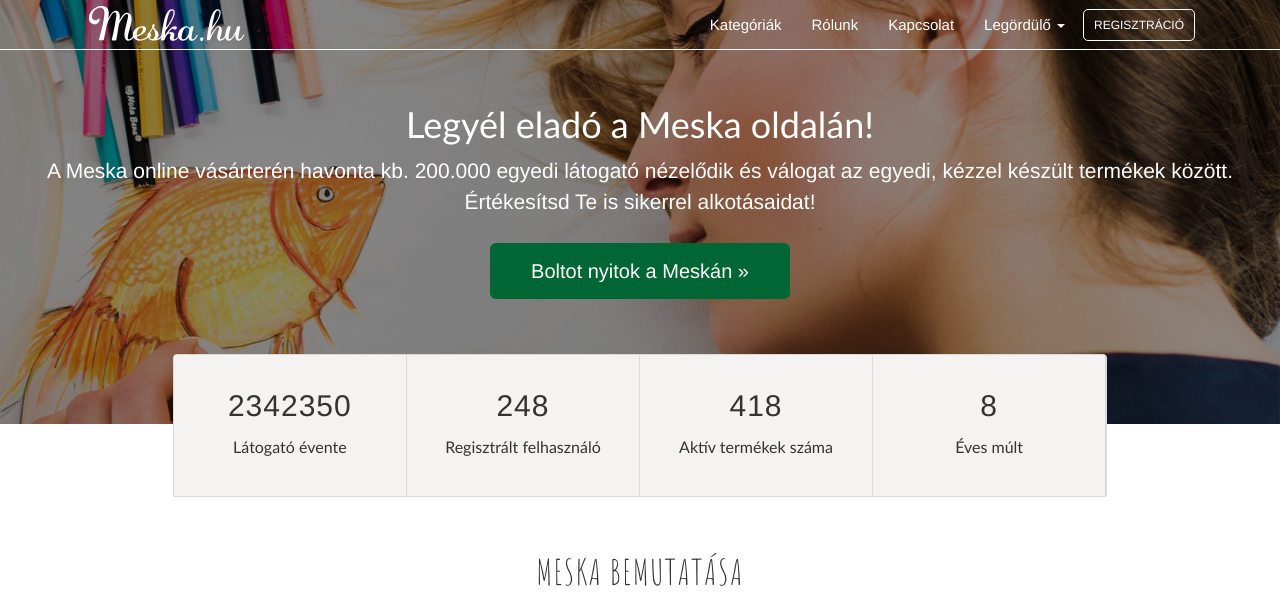
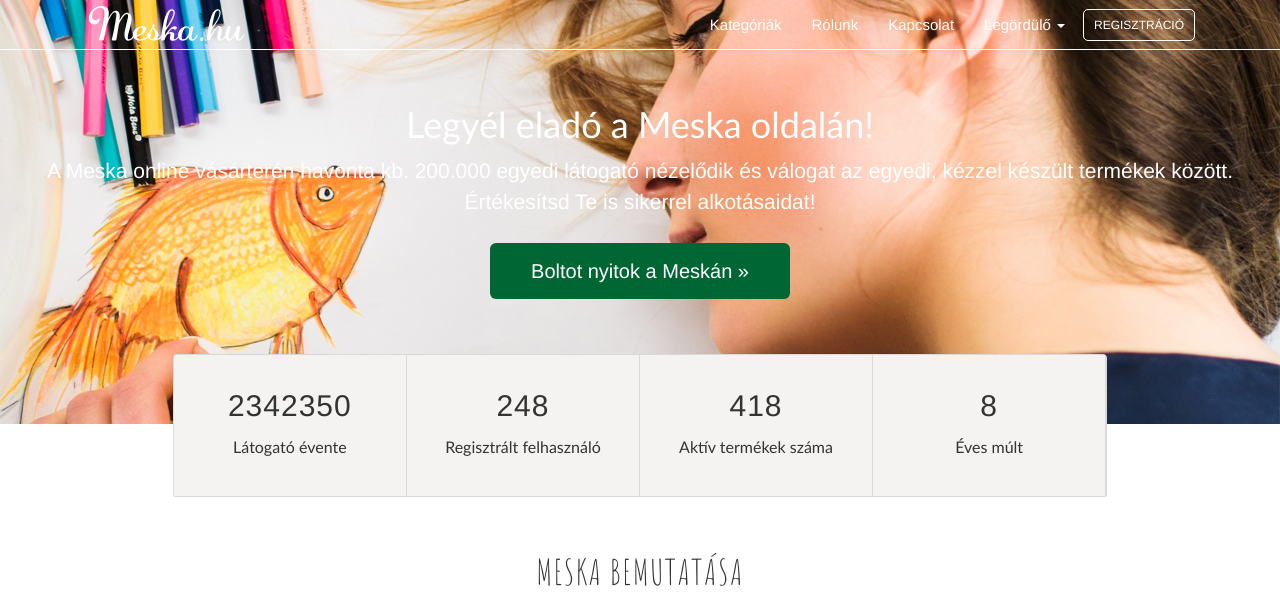
Before and after one commit to konsti01/redesign, a PHP site: page /landingpage in a window 1280 px wide. Shown: the top 616 px of the page. Run offline with PHP 8.4, Linux system fonts and the light colour scheme; some libraries are stand-ins or nearby versions; some web fonts are replaced.

Commit message:
landing page cover img

```diff
--- a/landingpage/css/style.css
+++ b/landingpage/css/style.css
@@ -277,14 +277,13 @@ a:hover{
   width: 100%;
   /*height: 75%;*/
   padding-bottom:125px;
-    background:
-        /* top, transparent red */
+    background: url(../images/header-1920.jpg) no-repeat center;
+    /*background:
     linear-gradient(
             rgba(0, 0, 0, 0.45),
             rgba(0, 0, 0, 0.45)
     ),
-        /* bottom, image */
-    url(../images/header-1920.jpg) no-repeat left top;
+    url(../images/header-1920.jpg) no-repeat left top;*/
 
     background-size: cover;
 }
```
